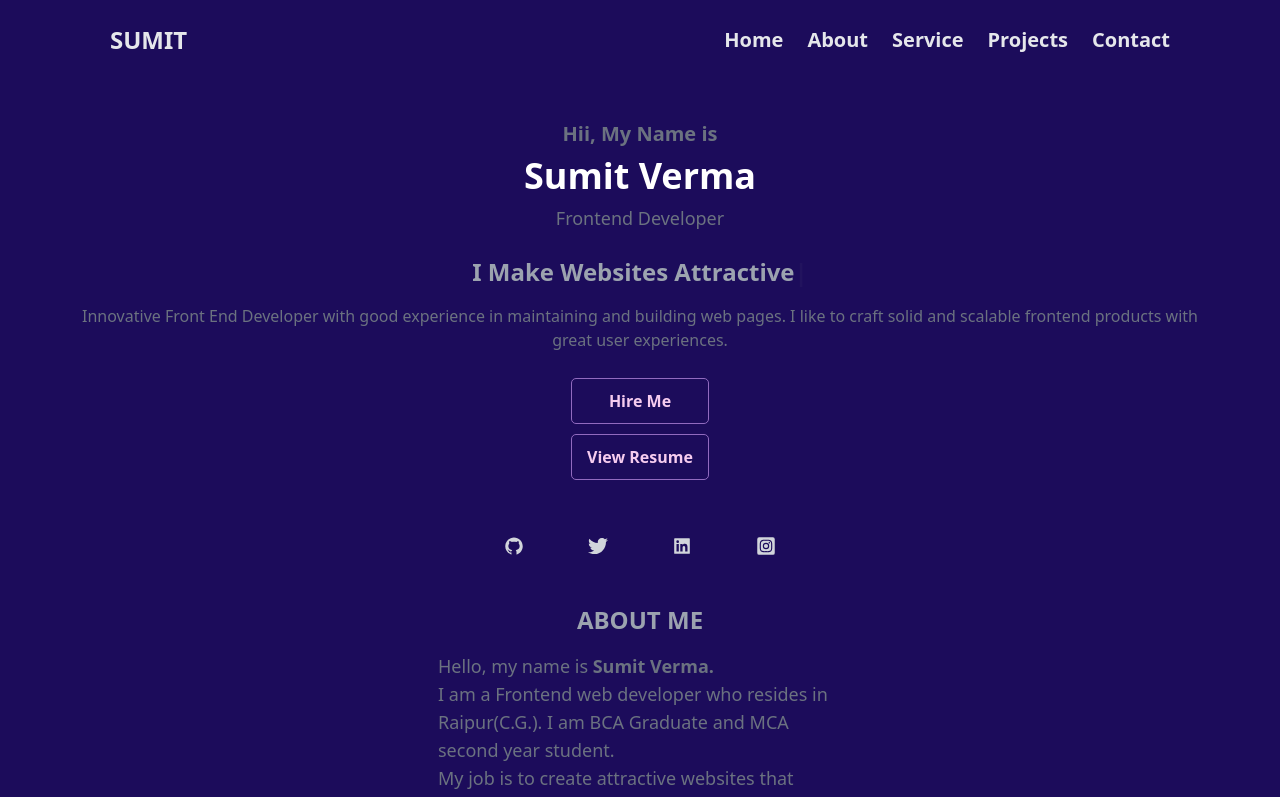
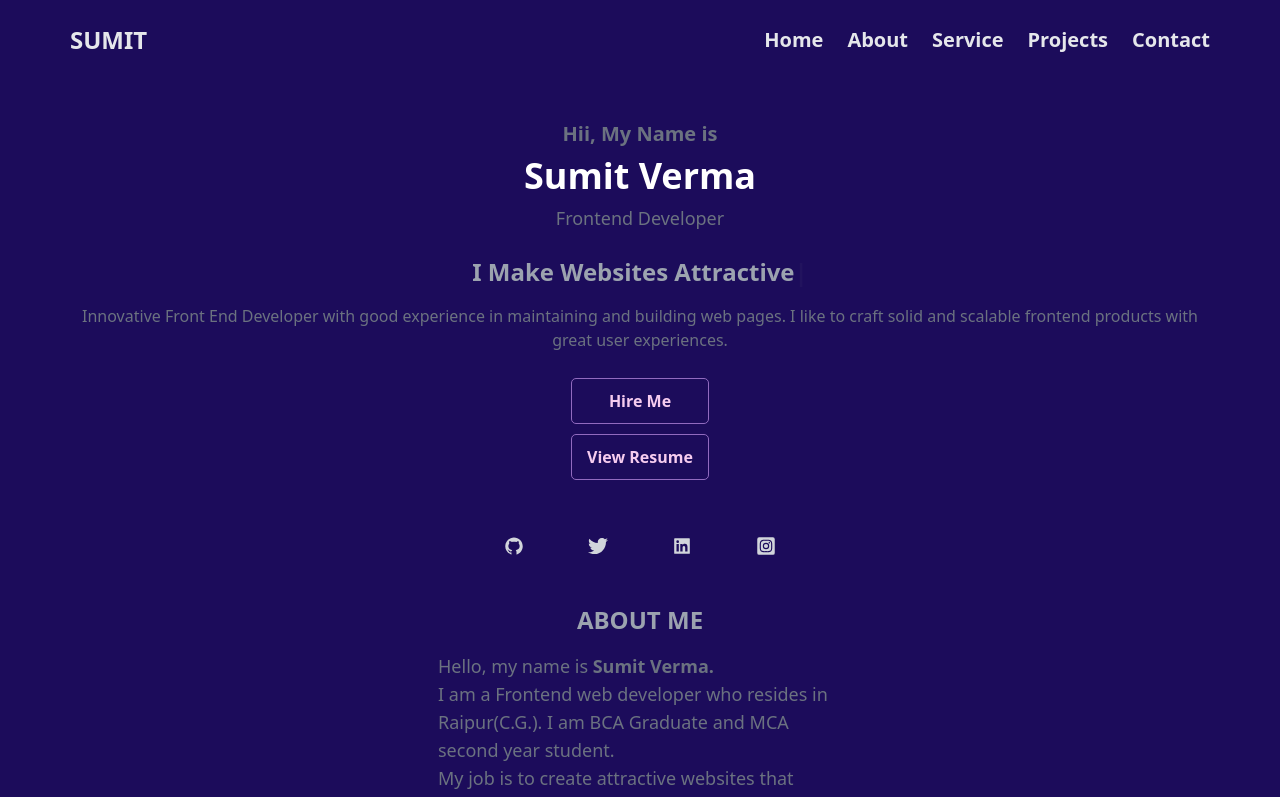
Before and after one commit to SUM-X-0604/my_portfolio, a React (Create React App) app: page / in a window 1280 px wide. Shown: the top 797 px of the page. Built offline with nearby package versions, Linux system fonts and the light colour scheme.

Commit message:
nav bar fixed

```diff
--- a/src/components/Header.js
+++ b/src/components/Header.js
@@ -1,13 +1,14 @@
 import React from 'react';
 import Typed from 'react-typed';
 import { FaTwitter, FaInstagramSquare } from 'react-icons/fa'
-import { AiFillLinkedin, AiFillGithub } from 'react-icons/ai'
+import { AiFillLinkedin, AiFillGithub } from 'react-icons/ai';
 
 const Header = () => {
     return (
         <>
             {/* Section */}
             <section className='h-[100%] '>
+
                 {/* Container */}
                 <div div className='max-w-[1140px] m-auto flex flex-col'>
 
--- a/src/components/NavBar.js
+++ b/src/components/NavBar.js
@@ -3,16 +3,29 @@ import { AiOutlineMenu, AiOutlineClose } from "react-icons/ai";
 
 const Navbar = () => {
     const [nav, setNav] = useState(false);
+    const [scroll, setScroll] = useState(false);
+
     const menuHandler = () => {
         setNav(!nav);
     };
+
+    const background = () => {
+        if (window.scrollY >= 60) {
+            setScroll(true)
+        } else {
+            setScroll(false)
+        }
+    }
+
+    window.addEventListener('scroll', background)
+
 
     return (
         <>
             {/* navbar */}
             {/* navbar */}
-            <nav className="max-w-[1140px] m-auto w-full h-20 px-6 bg-transparent bg-scroll sticky top-0 ">
-                <div className="max-w-[1240px] mx-auto px-4 flex justify-between items-center h-full ">
+            <nav className={scroll ? 'bkd w-full h-20 px-6 bg-transparent bg-scroll sticky top-0 bg-red-600' : "w-full h-20 px-6 bg-transparent bg-scroll sticky top-0 "}>
+                <div className="max-w-[1140px] m-auto flex justify-between items-center h-full  ">
 
                     {/* desktop view */}
                     <div>
@@ -54,7 +67,7 @@ const Navbar = () => {
                     <div
                         className={
                             nav
-                                ? "w-full absolute z-100  text-gray-200 flex font-bold text-xl justify-center text-center left-0 top-20 py-8 drop-shadow-2xl md:hidden "
+                                ? "bkd w-full absolute z-100  text-gray-200 flex font-bold text-xl justify-center text-center left-0 top-20 py-8 drop-shadow-2xl md:hidden "
                                 : "absolute left-[-100%]"
                         }
                     >
--- a/src/index.css
+++ b/src/index.css
@@ -19,6 +19,20 @@
     .footer_link{
         @apply font-semibold text-gray-300
     }
+}
+
+::-webkit-scrollbar {
+    width: 10px;
+}
+
+::-webkit-scrollbar-track{
+    background: #000;
+    border-radius: 50px;
+}
+
+::-webkit-scrollbar-thumb{
+    background: #6600ff;
+    border-radius: 50px;
 }
 
 .tech{
@@ -93,3 +107,8 @@
     position: relative;
     background: url(./image/Sprinkle.svg);
 }
+
+.bkd{
+    backdrop-filter: blur(20px) saturate(200%);
+    background-color: rgba(61, 44, 141, 0.66);
+}
```
